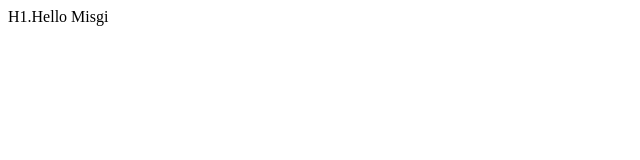
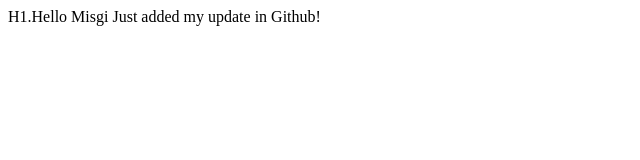
Before and after one commit to Mesgana77/TestMisgiCode, a plain HTML site: page index.html in a window 1280 px wide. Shown: the whole page, without its empty margins (0-640 px from the left). Drawn offline with Linux system fonts and the light colour scheme.

Commit message:
Update index.html

```diff
--- a/index.html
+++ b/index.html
@@ -2,6 +2,7 @@
 <html lang="eng">
     <body>
             H1.Hello Misgi
+        Just added my update in Github!
     </body>
 
 
```
